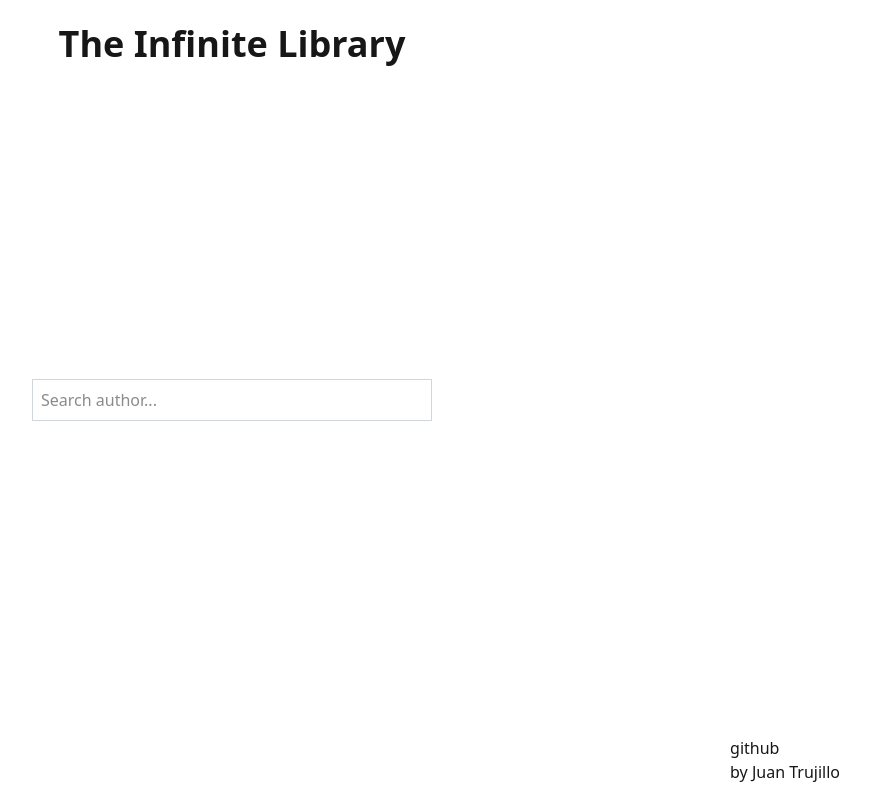
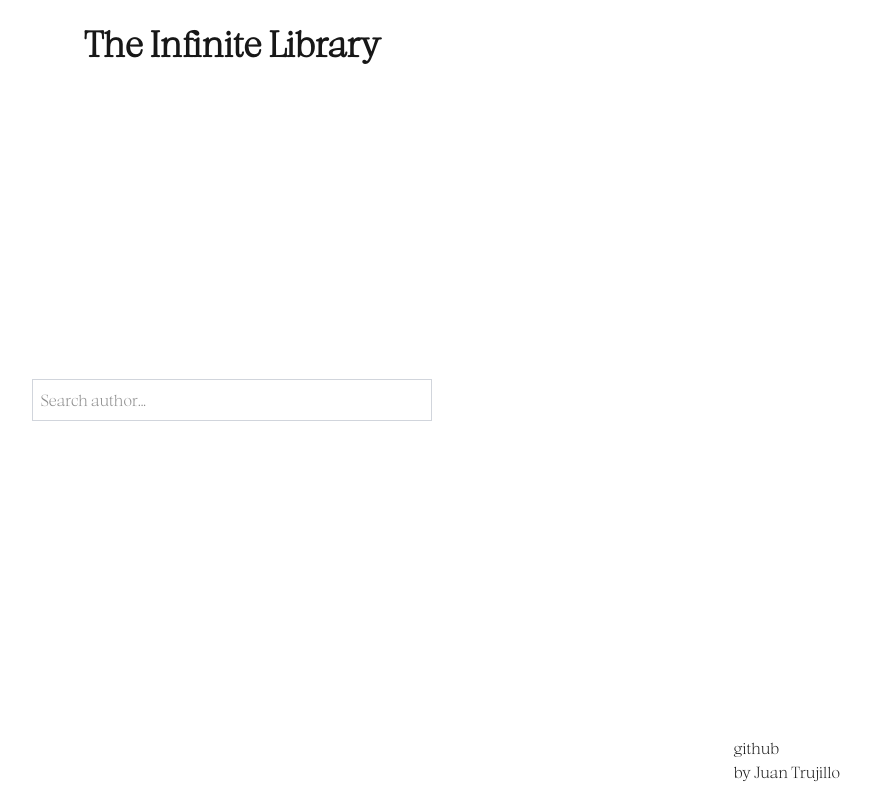
Before and after one commit to juanandrestt/infinite-library, a Next.js app: page / in a window 1280 px wide. Shown: the whole page, without its empty margins (408-1279 px from the left). Built offline with nearby package versions, Linux system fonts and the light colour scheme.

Commit message:
types and typeface

```diff
--- a/app/layout.tsx
+++ b/app/layout.tsx
@@ -1,5 +1,12 @@
 import type { Metadata } from "next";
+import localFont from "next/font/local";
 import "./globals.css";
+
+const aujournuitRegular = localFont({
+	src: "../public/fonts/Aujournuit-Regular.woff2",
+	display: "swap",
+	variable: "--font-aujournuit-regular",
+});
 
 export const metadata: Metadata = {
 	title: "The Infinite Library",
@@ -13,7 +20,7 @@ export default function RootLayout({
 }>) {
 	return (
 		<html lang='en'>
-			<body>{children}</body>
+			<body className={aujournuitRegular.className}>{children}</body>
 		</html>
 	);
 }
```
Also changed, not shown: public/fonts/Aujournuit-Densed.woff2 (added), public/fonts/Aujournuit-Regular.woff2 (added).
